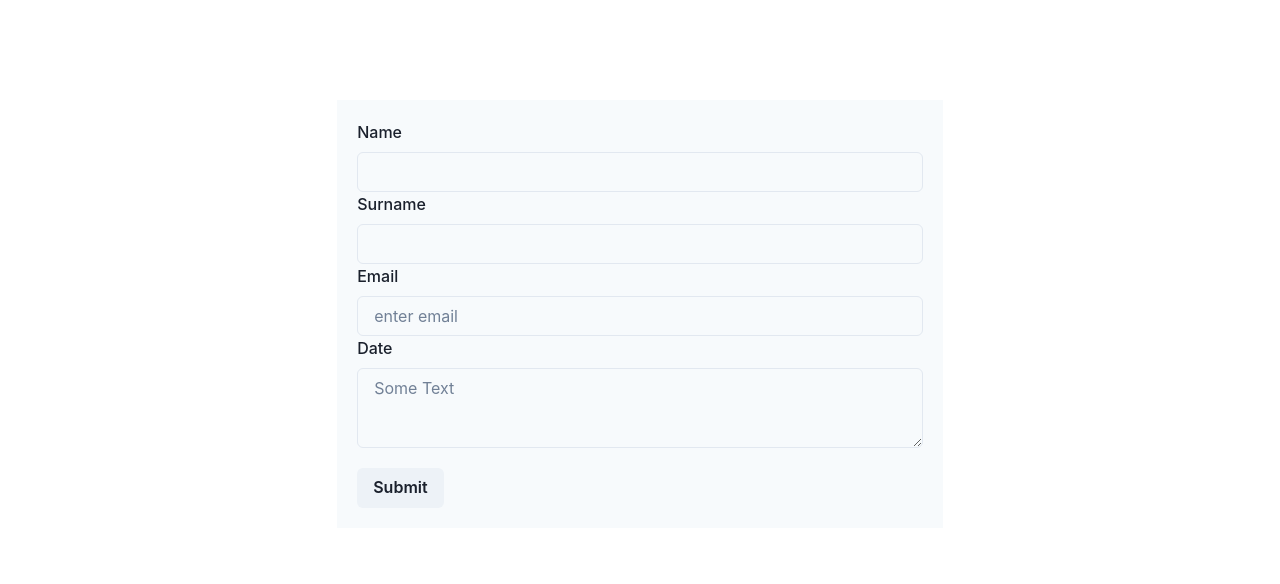
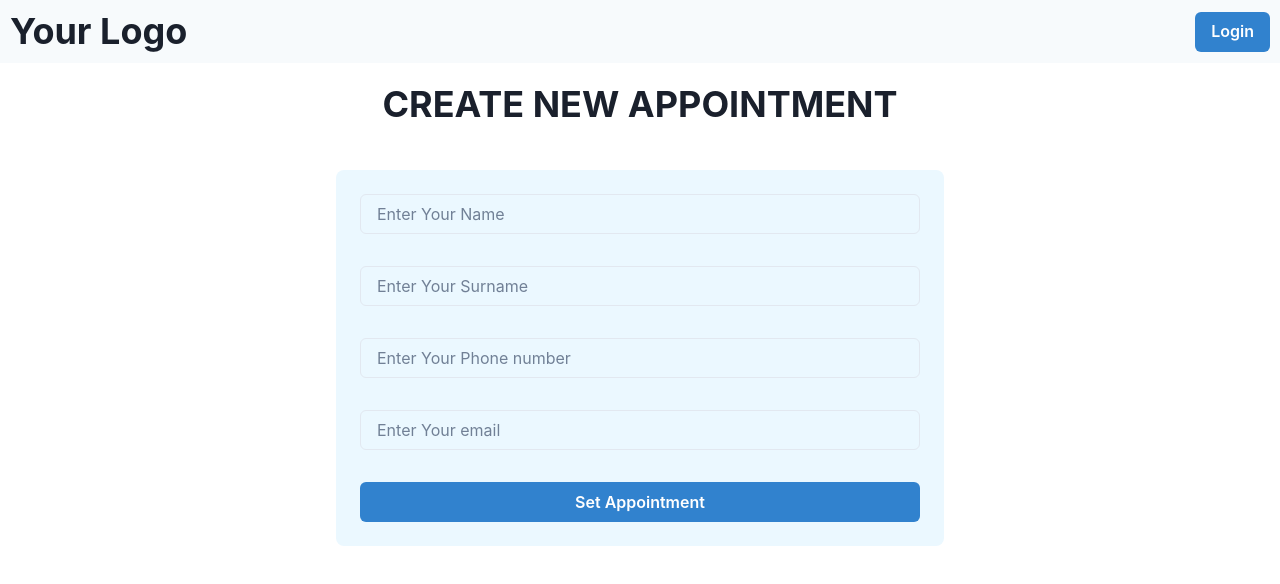
Before and after one commit to nelsonsakhile/doc_project, a React (Vite) app in the folder client/: page /create in a window 1280 px wide. Shown: the top 584 px of the page. Built offline with nearby package versions, Linux system fonts and the light colour scheme.

Commit message:
deployment

```diff
--- a/client/src/App.jsx
+++ b/client/src/App.jsx
@@ -1,9 +1,8 @@
 import {
-  createBrowserRouter,
-  createRoutesFromElements,
   Route,
-  RouterProvider
+  Routes
 } from 'react-router-dom'
+import {Button, Box} from "@chakra-ui/react"
 
 // layouts and pages
 import RootLayout from './layouts/RootLayout'
@@ -11,22 +10,25 @@ import Create from './pages/Create'
 import Profile from './pages/Profile'
 import Home from "./pages/Home"
 import SidebarWithHeader from "./pages/Sidebar"
-
-// router and routes
-const router = createBrowserRouter(
-  createRoutesFromElements(
-    <Route path="/" element={<RootLayout />}>
-      <Route index element={<SidebarWithHeader />} />
-      <Route path="home" element={<Home/>}/>
-      <Route path="create" element={<Create />} />
-      <Route path="profile" element={<Profile />} />
-    </Route>
-  )
-)
+import Dashboard from "./pages/Dashboard"
 
 function App() {
   return (
-    <RouterProvider router={router} />
+
+    <Box
+     height="100vh"
+    >
+      <Routes>
+        <Route path="/" element={<RootLayout/>} />
+        <Route path="create" element={<Create/>}/>
+        <Route path="dashboard" element={<SidebarWithHeader />} >
+          <Route index element={< Dashboard/>}/>
+          <Route path="dashboard/create" element ={<Create/>} />
+          <Route path="dashboard/manage" element={<Profile />} />
+        </Route>
+      </Routes>
+
+    </Box>
   )
 }
 
--- /dev/null
+++ b/client/src/components/Navbar.jsx
@@ -0,0 +1,25 @@
+import {
+  Container,
+  Box,
+  Heading,
+  Text,
+  Flex,
+  HStack,
+  Button,
+  Spacer
+
+} from "@chakra-ui/react"
+import {Link} from "react-router-dom"
+
+export default function Navbar() {
+  return (
+
+    <Flex alignItems="center" as= "nav" p= "10px" mb="0px" bg= "gray.50">
+    <Heading as="h1">Your Logo</Heading>
+    <Spacer/>
+    <Button colorScheme="blue">
+      <Link to="dashboard">  Login </Link>
+    </Button>
+    </Flex>
+
+    )}
--- a/client/src/layouts/RootLayout.jsx
+++ b/client/src/layouts/RootLayout.jsx
@@ -1,10 +1,12 @@
-import { Outlet } from "react-router-dom"
 import {Box} from "@chakra-ui/react"
+import Navbar from '../components/Navbar'
+import Home from "../pages/Home"
 
 export default function RootLayout() {
   return (
     <Box >
-      <Outlet />
+      <Navbar/>
+      <Home/>
     </Box>
   )
 }
--- a/client/src/main.jsx
+++ b/client/src/main.jsx
@@ -2,11 +2,14 @@ import React from 'react'
 import ReactDOM from 'react-dom/client'
 import App from './App'
 import { ChakraProvider } from "@chakra-ui/react"
+import {BrowserRouter} from "react-router-dom"
 
 ReactDOM.createRoot(document.getElementById('root')).render(
   <React.StrictMode>
+  <BrowserRouter>
   <ChakraProvider>
     <App />
   </ChakraProvider>
+  </BrowserRouter>
   </React.StrictMode>,
 )
--- a/client/src/pages/Create.jsx
+++ b/client/src/pages/Create.jsx
@@ -1,34 +1,87 @@
-import {Container, FormControl, FormLabel, Input, FormHelperText, Textarea, Button} from "@chakra-ui/react"
-import {Form} from "react-router-dom"
+import {Container, Input,VStack, Button, Heading,Box, useToast} from "@chakra-ui/react"
+import {useState} from "react"
+import Navbar from '../components/Navbar'
+
 export default function Create() {
-  return (
-  <Container p="20px" mt="100px" bg="gray.50">
-    <Form>
-      <FormControl>
-      <FormLabel>Name</FormLabel>
-      <Input type="text" name="name"/>
-      </FormControl>
-
-      <FormControl>
-      <FormLabel>Surname</FormLabel>
-      <Input type="text" name="Surname"/>
-      </FormControl>
-
-      <FormControl>
-      <FormLabel>Email</FormLabel>
-      <Input placeholder="enter email" type="text" name="name"/>
-      </FormControl>
-
-      <FormControl>
-      <FormLabel>Date</FormLabel>
-      <Textarea placeholder="Some Text" name="name"/>
-      </FormControl>
-      <Button
-        mt="20px"
+  const [newAppointment, setNewAppointment] = useState({
+    name : "",
+    surname: "",
+    phone: "",
+    email: "",
+  });
+  const toast = useToast()
+  const handleAddAppointment = () => {
+    alert({newAppointment})
+    toast({
+      title: "Success",
+      description: "You've successfully set an appointment, Thank you See you soon",
+      status: "success",
+      isClosable: true
+    } )
+  }
+  return(
+    <>
+    <Navbar/>
+    <Container
+    maxW={"container.sm"}
+    mt={5}
+    >
+    <VStack
+    spacing={8}
+    >
+      <Heading
+      as="h6"
+      size={"xl"}
+      textAlign={"center"}
+      mb={3}
       >
-      Submit
-      </Button>
-    </Form>
-  </Container>
-  )
+        CREATE NEW APPOINTMENT
+      </Heading>
+      <Box
+      w={"full"}
+      bg="blue.50"
+      p={6}
+      rounded={"lg"}
+      shaddow={"md"}
+      >
+      <VStack spacing={8}>
+        <Input
+        colorScheme="white"
+          placeholder="Enter Your Name"
+          name = "name"
+          value = {newAppointment.name}
+          onChange = {(e)=>setNewAppointment({...newAppointment, name: e.target.value})}
+        />
+        <Input
+          placeholder="Enter Your Surname"
+          name = "surname"
+          value = {newAppointment.surname}
+          onChange = {(e)=>setNewAppointment({...newAppointment, surname: e.target.value})}
+        />
+        <Input
+          placeholder="Enter Your Phone number"
+          name = "phone"
+          type="number"
+          value = {newAppointment.phone}
+          onChange = {(e)=>setNewAppointment({...newAppointment, phone: e.target.value})}
+        />
+        <Input
+          placeholder="Enter Your email"
+          name = "email"
+          value = {newAppointment.email}
+          onChange = {(e)=>setNewAppointment({...newAppointment, email: e.target.value})}
+        />
+        <Button
+        w="full"
+        onClick={handleAddAppointment}
+        colorScheme  = "blue"
+        >
+        Set Appointment
+        </Button>
+      </VStack>
+      </Box>
+    </VStack>
+    </Container>
+    </>
+    )
 }
--- a/client/src/pages/Dashboard.jsx
+++ b/client/src/pages/Dashboard.jsx
@@ -31,48 +31,7 @@ export default function Dashboard() {
        "cell_number":"Luigi",
        "date": "/date/luigi.png"
     },
-    {
-       "id":5,
-       "name":"Add social media links",
-       "email":"There are no links to our social media profiles on the site. We need to add links to our Facebook, Twitter, and Instagram accounts in the header and footer.",
-       "cell_number":"Mario",
-       "date": "/date/mario.png"
-    },
-    {
-       "id":6,
-       "name":"Implement a search feature",
-       "email":"The site does not have a search feature. We need to add a search bar in the header that allows users to search for specific pages or products on the site.",
-       "cell_number":"Yoshi",
-       "date": "/date/yoshi.png"
-    },
-    {
-       "id":7,
-       "name":"Fix the responsive layout",
-       "email":"The site's layout is not responsive. It does not look good on mobile devices. We need to make sure the site looks good on all devices.",
-       "cell_number":"Peach",
-       "date": "/date/peach.png"
-    },
-    {
-       "id":8,
-       "name":"Add a newsletter signup form",
-       "email":"We do not have a way for users to sign up for our newsletter. We need to add a newsletter signup form in the footer that allows users to enter their email address.",
-       "cell_number":"Luigi",
-       "date": "/date/luigi.png"
-    },
-    {
-       "id":9,
-       "name":"Improve the design",
-       "email":"The site's design is outdated. We need to update the site's color scheme and font to make it look more modern.",
-       "cell_number":"Mario",
-       "date": "/date/mario.png"
-    },
-    {
-       "id":10,
-       "name":"Add more products to the online store",
-       "email":"We need to add more products to the online store. We also need to add categories and filters to make it easier for users to find what they are looking for.",
-       "cell_number":"Yoshi",
-       "date": "/date/yoshi.png"
-    }
+
  ]
  return(
       <SimpleGrid spacing={10} minW="300px">
--- a/client/src/pages/Home.tsx
+++ b/client/src/pages/Home.tsx
@@ -1,5 +1,4 @@
-'use client'
-
+import {Link} from "react-router-dom"
 import {
   Container,
   Stack,
@@ -16,8 +15,11 @@ import {
   useColorModeValue,
 } from '@chakra-ui/react'
 
+
 export default function CallToActionWithVideo() {
   return (
+    <Box>
+
     <Container maxW={'7xl'}>
       <Stack
         align={'center'}
@@ -55,15 +57,15 @@ export default function CallToActionWithVideo() {
           <Stack spacing={{ base: 4, sm: 6 }} direction={{ base: 'column', sm: 'row' }}>
             <Button
               rounded={'full'}
-              as="a"
-              href="create"
               size={'lg'}
               fontWeight={'normal'}
               px={6}
               colorScheme={'blue'}
               bg={'blue.400'}
               _hover={{ bg: 'blue.500' }}>
+              <Link to={"/create"}>
               Set Appointment
+              </Link>
             </Button>
           </Stack>
         </Stack>
@@ -115,6 +117,7 @@ export default function CallToActionWithVideo() {
         </Flex>
       </Stack>
     </Container>
+    </Box>
   )
 }
 
--- a/client/src/pages/Sidebar.tsx
+++ b/client/src/pages/Sidebar.tsx
@@ -31,7 +31,7 @@ import {
   FiChevronDown,
 } from 'react-icons/fi'
 import { IconType } from 'react-icons'
-import Dashboard from "../pages/Dashboard"
+import { Outlet, Link } from "react-router-dom"
 
 interface LinkItemProps {
   name: string
@@ -52,10 +52,10 @@ interface SidebarProps extends BoxProps {
 }
 
 const LinkItems: Array<LinkItemProps> = [
-  { name: 'Home', icon: FiHome, path: "home"},
-  { name: 'Appointments', icon: FiTrendingUp, path: "create" },
-  { name: 'Notifications', icon: FiCompass,  path: "profile"},
-  { name: 'Settings', icon: FiSettings, path: "#" },
+  { name: 'Home', icon: FiHome, path: "/"},
+  { name: 'Appointments', icon: FiTrendingUp, path: "./" },
+  { name: 'Create Appointment', icon: FiCompass,  path: "dashboard/create"},
+  { name: 'Manage Appointments', icon: FiSettings, path: "dashboard/manage" },
 ]
 
 const SidebarContent = ({ onClose, ...rest }: SidebarProps) => {
@@ -76,8 +76,10 @@ const SidebarContent = ({ onClose, ...rest }: SidebarProps) => {
         <CloseButton display={{ base: 'flex', md: 'none' }} onClick={onClose} />
       </Flex>
       {LinkItems.map((link) => (
-        <NavItem as="a" href={link.path} key={link.name} icon={link.icon}>
+        <NavItem key={link.name} icon={link.icon}>
+        <Link to={link.path}>
           {link.name}
+        </Link>
         </NavItem>
       ))}
     </Box>
@@ -209,7 +211,7 @@ const SidebarWithHeader = () => {
       <MobileNav onOpen={onOpen} />
       <Box ml={{ base: 0, md: 60 }} p="4">
         {/* Content */}
-        <Dashboard/>
+        <Outlet/>
       </Box>
     </Box>
   )
```
Also changed, not shown: 1 other file (tests, documents, lock files or other folders).
